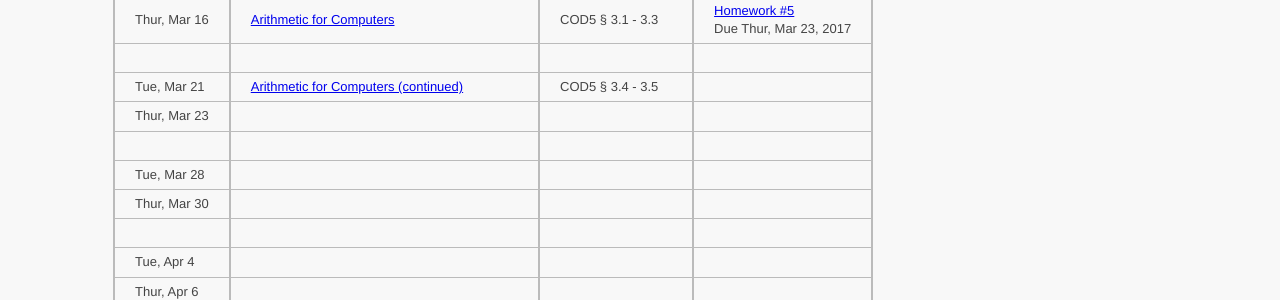
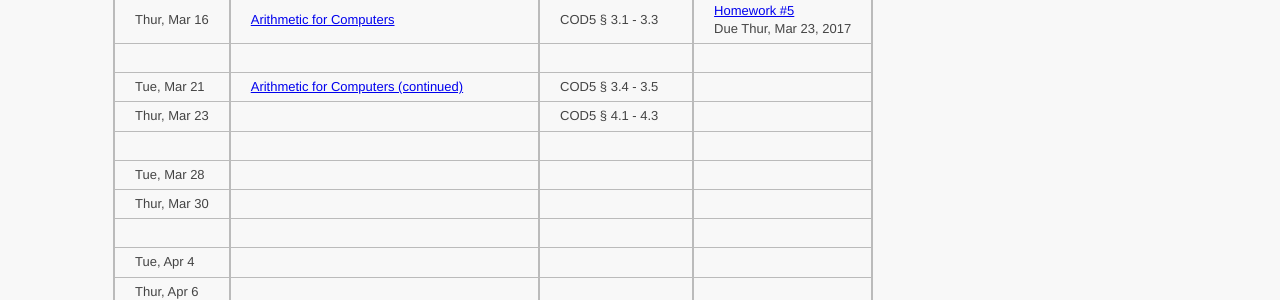
Before and after one commit to ycpcs/ece260-spring2017, a Jekyll site: the page built from schedule_lecture.md, in a window 1280 px wide. Shown: the part 946-1246 px from the top of the page. Built offline with Jekyll 4.4.1, drawn with Linux system fonts in a browser that asks for light colours.

Commit message:
updated schedule

```diff
--- a/schedule_lecture.md
+++ b/schedule_lecture.md
@@ -38,7 +38,7 @@ Tue, Mar 14    |  **NO CLASS - SNOW DAY** ❄❄❄❄❄
 Thur, Mar 16   |  [Arithmetic for Computers](lectures/lecture11_Arithmetic_for_Computers.pdf)                                     |  COD5 § 3.1 - 3.3                                           |  [Homework #5](homework/Homework_Assignment_5.txt) <br> Due Thur, Mar 23, 2017  <!-- COD5 § 3.5 maybe do some float examples in 2018 if no snow day! -->
  | | |
 Tue, Mar 21    |  [Arithmetic for Computers (continued)](lectures/lecture11_Arithmetic_for_Computers.pdf)                         |  COD5 § 3.4 - 3.5                                           |
-Thur, Mar 23   |                                                                                                                  |                                                             | <!-- COD5 § 4.1 - 4.3 -->
+Thur, Mar 23   |                                                                                                                  |  COD5 § 4.1 - 4.3                                           |
  | | |
 Tue, Mar 28    |                                                                                                                  |                                                             | <!-- COD5 § 4.3 - 4.5 -->
 Thur, Mar 30   |                                                                                                                  |                                                             | <!-- COD5 § 4.6 - 4.7 -->
```
